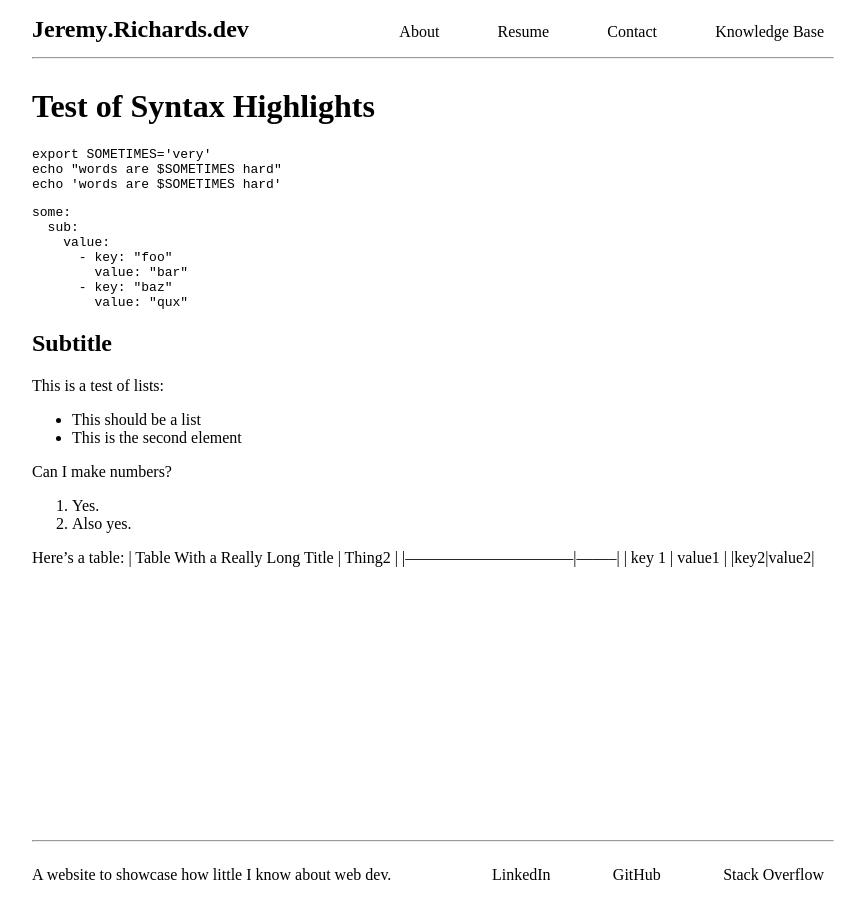
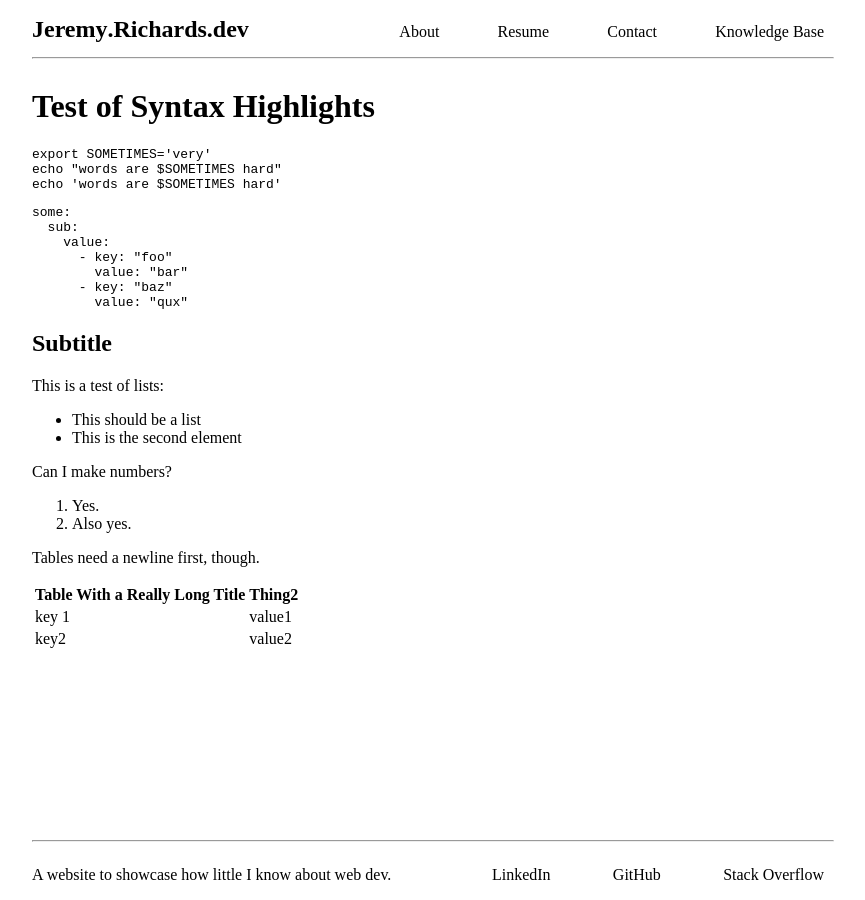
Before and after one commit to jeremysprofile/jeremysprofile.github.io, a Jekyll site: the page built from index.md, in a window 1280 px wide. Shown: the whole page, without its empty margins (208-1073 px from the left). Built offline with Jekyll 4.4.1, drawn with Linux system fonts in a browser that asks for light colours.

Commit message:
Try this syntax highligher?

```diff
--- a/_config.yml
+++ b/_config.yml
@@ -2,3 +2,5 @@
 url: "https://jeremy.richards.dev"
 
 markdown: kramdown
+kramdown:
+  syntax_highlighter: rouge
--- a/index.md
+++ b/index.md
@@ -28,7 +28,8 @@
 2. Also yes.
 
 
-Here's a table:
+Tables need a newline first, though.
+
 | Table With a Really Long Title | Thing2 |
 |--------------------------------|--------|
 | key 1 | value1 |
```
